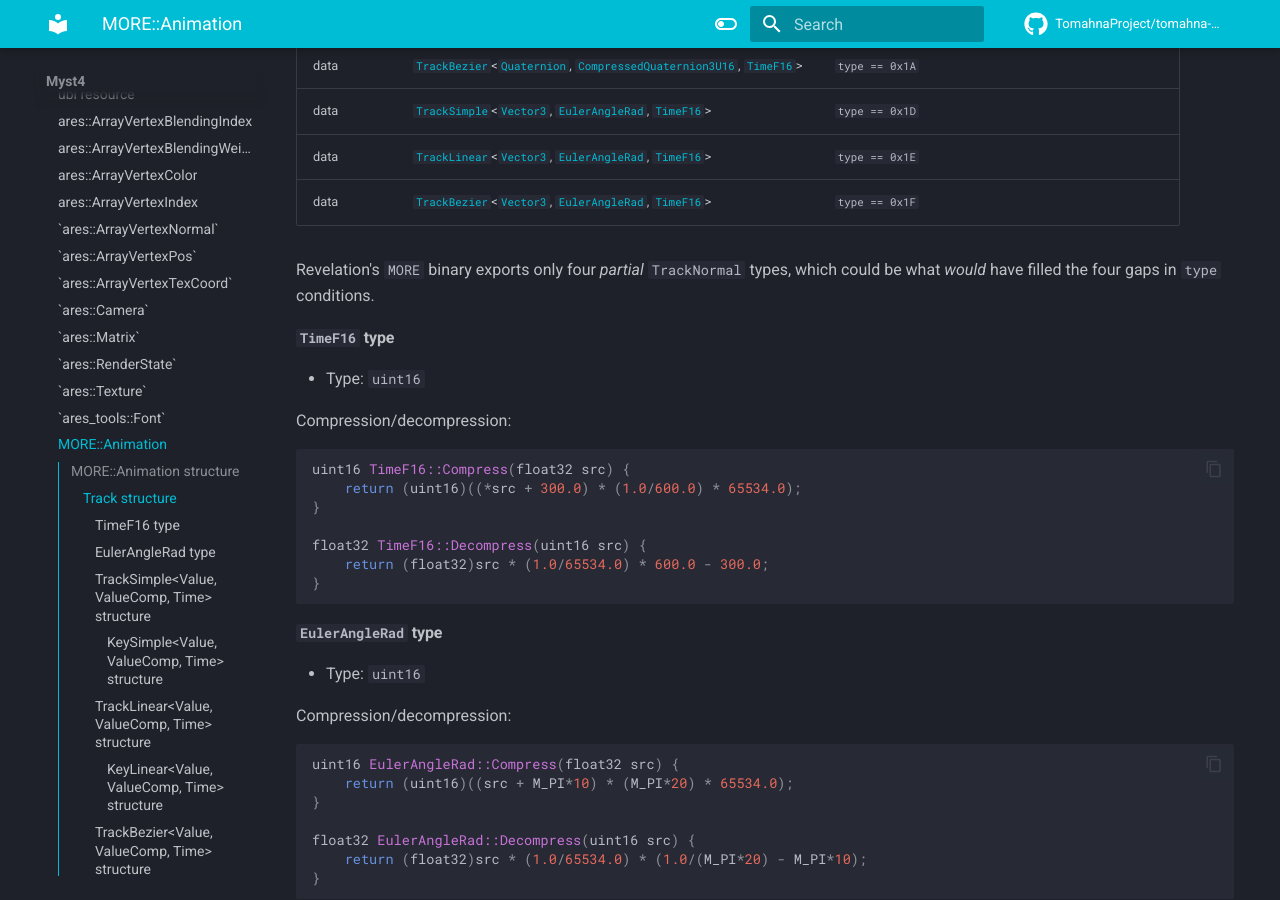
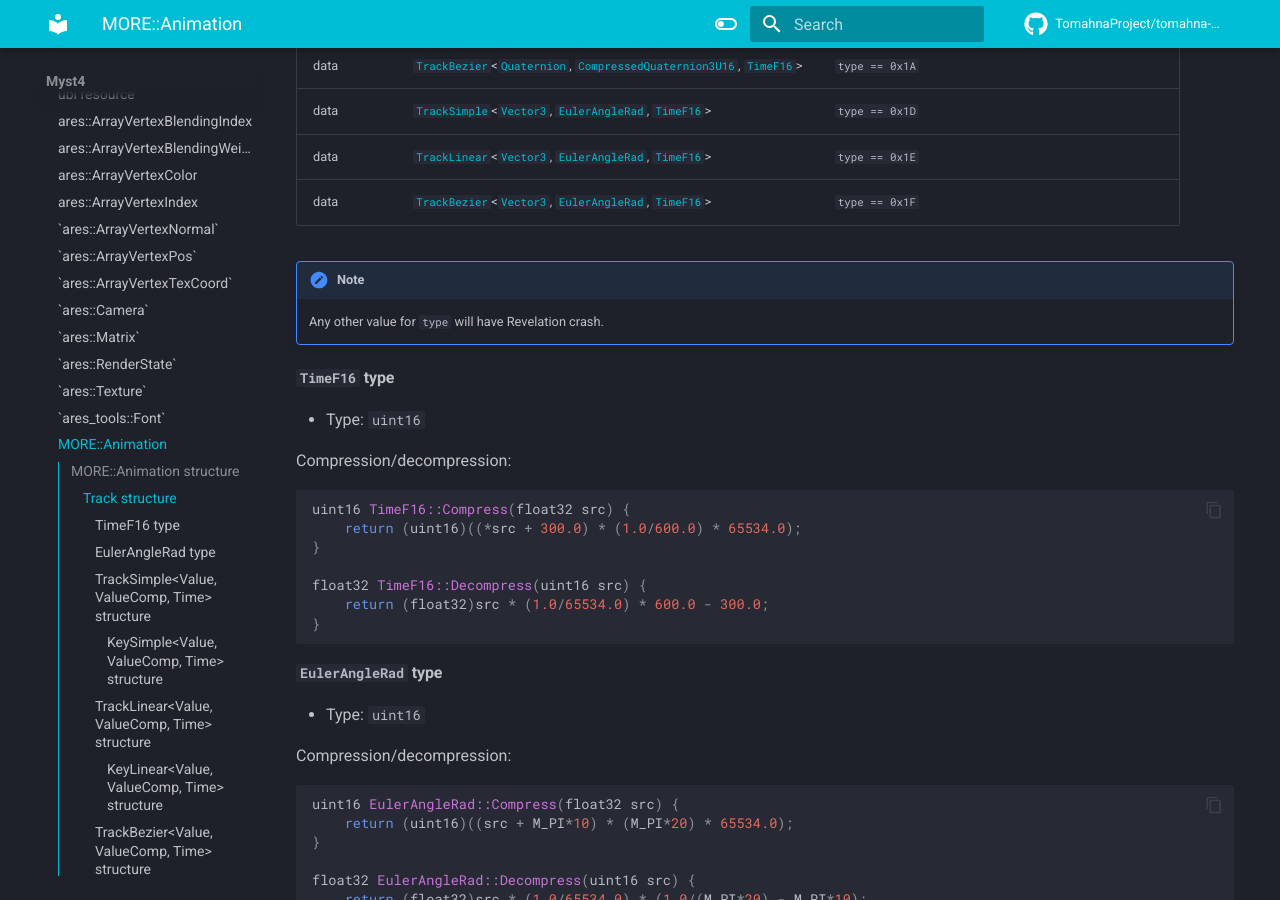
Before and after one commit to TomahnaProject/tomahna-project-wiki, an MkDocs documentation site: the page built from docs/myst4/file-reference/ubi/more-animation.md, in a window 1280 px wide and 900 px high, scrolled down 1938 px. Built offline with MkDocs 1.6.1 and Material for MkDocs 9.7.7, drawn with Linux system fonts in a browser that asks for light colours; comment, search, counter and statistics services are not loaded.

Commit message:
myst4/file-reference/thor: reword note for `MORE::Animation`
Use admonitions for note from now on

```diff
--- a/docs/myst4/file-reference/ubi/more-animation.md
+++ b/docs/myst4/file-reference/ubi/more-animation.md
@@ -49,7 +49,8 @@ TODO
 | data | [`TrackLinear`](#tracklinear-structure)<[`Vector3`](../base.md#vector3-structure), [`EulerAngleRad`](#euleranglerad-type), [`TimeF16`](#timef16-type)> | `type == 0x1E` |  |
 | data | [`TrackBezier`](#trackbezier-structure)<[`Vector3`](../base.md#vector3-structure), [`EulerAngleRad`](#euleranglerad-type), [`TimeF16`](#timef16-type)> | `type == 0x1F` |  |
 
-Revelation's `MORE` binary exports only four *partial* `TrackNormal` types, which could be what *would* have filled the four gaps in `type` conditions.
+!!! note
+    Any other value for `type` will have Revelation crash.
 
 #### `TimeF16` type
 
```
